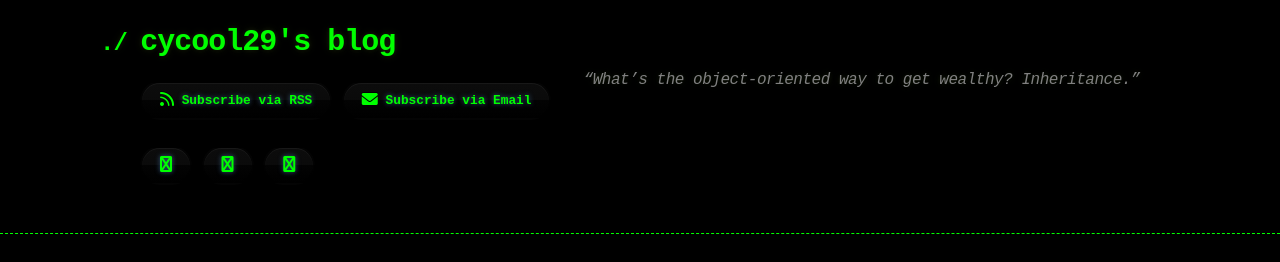
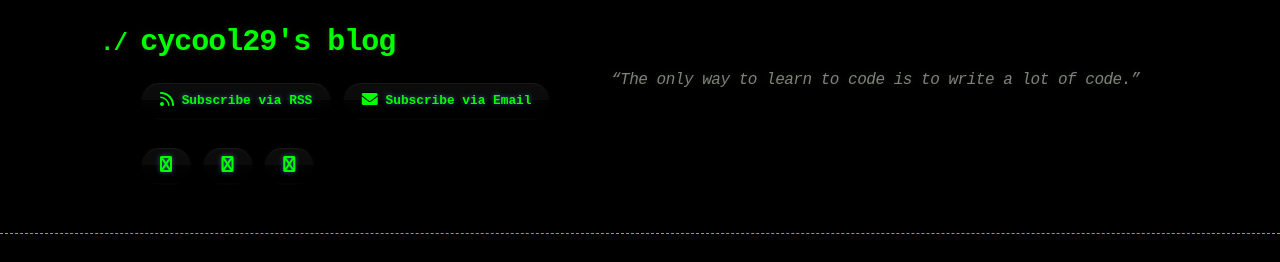
Before and after one commit to cycool29/cycool29.github.io, a Jekyll site: the page built from index.md, in a window 1280 px wide and 900 px high. Shown: the top 262 px of the window. Built offline with Jekyll 4.4.1, drawn with Linux system fonts in a browser that asks for light colours; a style sheet for code colours, icons or effects is not loaded.

Commit message:
Update quotes

```diff
--- a/_config.yml
+++ b/_config.yml
@@ -1,5 +1,5 @@
 title: cycool29's blog
-description: "“What’s the object-oriented way to get wealthy? Inheritance.” "
+description: "“The only way to learn to code is to write a lot of code.” "
 bio: A high school student. Intermediate in Python, Git, Bash. Learning JavaScript. He/Him. "
 author: cycool29
 url: https://cycool29.github.io
```
